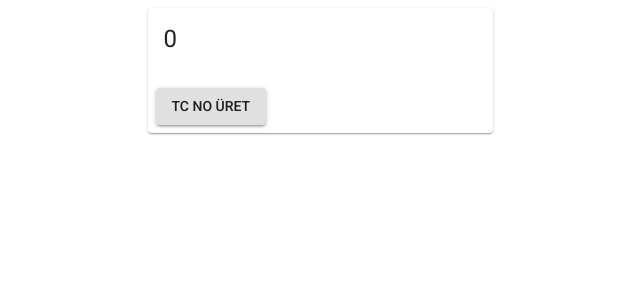
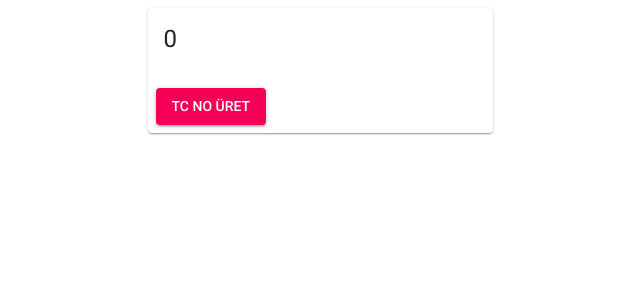
Before and after one commit to emrullahayin/react-tcno-uretici, a React (Create React App) app: page / in a window 1280 px wide. Shown: the top 300 px of the page, without its empty margins (320-960 px from the left). Built offline with nearby package versions, Linux system fonts and the light colour scheme.

Commit message:
button color

```diff
--- a/src/App.js
+++ b/src/App.js
@@ -44,6 +44,7 @@ function App(props) {
       </Tooltip>
       <CardActions>
         <Button
+          color="secondary"
           variant="contained"
           onClick={setNo === 0 ? undefined : doClick}
         >
```
